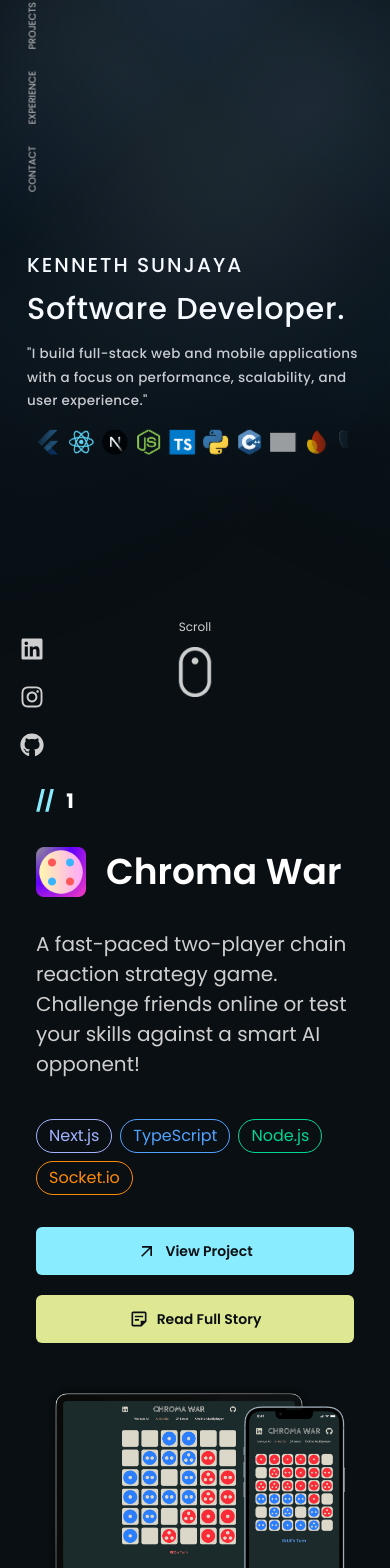
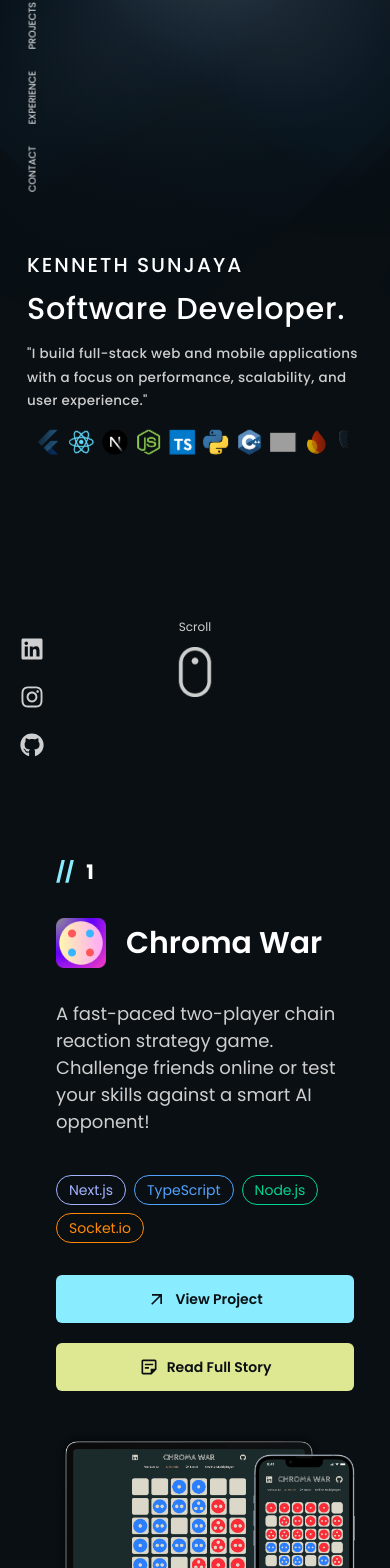
Before and after one commit to kensunjaya/portofolio-web, a Next.js app: page / in a window 390 px wide. Shown: the part 67-1635 px from the top of the page. Built offline with nearby package versions, Linux system fonts and the light colour scheme; grey boxes are pictures that could not be loaded.

Commit message:
Refactor Spotlight component to adjust height based on breakpoint; update related components for consistency

```diff
--- a/src/app/page.tsx
+++ b/src/app/page.tsx
@@ -31,7 +31,7 @@ function Home() {
 
   return (
     <main className="w-full min-h-screen overflow-hidden">
-      <Spotlight />
+      <Spotlight height={breakpoint == 'xs' ? 850 : breakpoint == 'md' ? 1000 : breakpoint == 'lg' ? 1200 : 1380} />
       <SocialMediaLinks />
       <ViewCVButton />
       <SideBar />
--- a/src/app/projects/chroma-war/page.tsx
+++ b/src/app/projects/chroma-war/page.tsx
@@ -13,10 +13,10 @@ import { useTailwindBreakpoint } from "@/components/hooks/breakpoint";
 
 export default function ChromaWar() {
   const navigator = useRouter();
-  const { orientation } = useTailwindBreakpoint();
+  const { breakpoint, orientation } = useTailwindBreakpoint();
   return (
     <div className="flex flex-col items-center w-full h-fit py-25 font-light">
-      <Spotlight />
+      <Spotlight height={breakpoint == 'xs' ? 850 : breakpoint == 'sm' ? 900 : breakpoint == 'md' ? 1000 : breakpoint == 'lg' ? 1200 : 1380} />
       <SideBar />
       <motion.div
         className="sm:w-fit p-5 lg:w-[850px]"
--- a/src/app/projects/next-sudoku/page.tsx
+++ b/src/app/projects/next-sudoku/page.tsx
@@ -13,10 +13,10 @@ import { useTailwindBreakpoint } from "@/components/hooks/breakpoint";
 
 export default function NextSudoku() {
   const navigator = useRouter();
-  const { orientation } = useTailwindBreakpoint();
+  const { breakpoint, orientation } = useTailwindBreakpoint();
   return (
     <div className="flex flex-col items-center w-full h-fit py-25 font-light">
-      <Spotlight />
+      <Spotlight height={breakpoint == 'xs' ? 850 : breakpoint == 'sm' ? 900 : breakpoint == 'md' ? 1000 : breakpoint == 'lg' ? 1200 : 1380} />
       <SideBar />
       <motion.div
         className="sm:w-fit p-5 lg:w-[850px]"
--- a/src/app/projects/seatudy/page.tsx
+++ b/src/app/projects/seatudy/page.tsx
@@ -13,11 +13,11 @@ import { useTailwindBreakpoint } from "@/components/hooks/breakpoint";
 
 export default function Seatudy() {
   const navigator = useRouter();
-  const { orientation } = useTailwindBreakpoint();
+  const { breakpoint, orientation } = useTailwindBreakpoint();
 
   return (
     <div className="flex flex-col items-center w-full h-fit py-25 font-light">
-      <Spotlight />
+      <Spotlight height={breakpoint == 'xs' ? 850 : breakpoint == 'sm' ? 900 : breakpoint == 'md' ? 1000 : breakpoint == 'lg' ? 1200 : 1380} />
       <SideBar />
       <motion.div
         className="sm:w-fit p-5 lg:w-[850px]"
--- a/src/components/experience.tsx
+++ b/src/components/experience.tsx
@@ -72,6 +72,10 @@ export const Experience = () => {
           const idx = Number((best!.target as HTMLElement).dataset.index);
           if (idx !== activeIndex) { // only update if it's actually different
             setActiveIndex(idx);
+            // const card = document.getElementById(`experience-card-${idx}`);
+            // if (card) {
+            //   card.scrollIntoView({ behavior: "smooth", block: "center" });
+            // }
           }
         }
       },
@@ -91,31 +95,31 @@ export const Experience = () => {
   }, [cards]);
 
   return (
-    <div className="flex flex-col min-h-screen items-center justify-center gap-5 md:gap-10 xl:gap-20 font-primary">
+    <div className="flex flex-col min-h-screen items-center justify-center gap-2 md:gap-10 xl:gap-20 font-primary [@media(max-width:400px)]:portrait:pl-10 [@media(max-width:400px)]:portrait:pr-5">
       <div className="text-2xl md:text-3xl lg:text-4xl font-semibold">Experience & Awards</div>
       <div className={`flex items-center justify-center gap-5 xl:gap-15 landscape:flex-row portrait:flex-col`} id="experience">
         <div
           ref={scrollerRef}
           className={`
-            flex flex-col portrait:pl-4
+            flex flex-col [@media(min-width:400px)]:portrait:pl-10
             overflow-y-auto
             max-h-[27rem]
             pr-2
             snap-y snap-mandatory
             fade-mask
-            scrollbar-hidden
           `}>
           {cards.map((c, i) => (
             <div
               key={i}
               data-card
               data-index={i}
+              id={`experience-card-${i}`}
               className={`
                 flex
                 snap-center
                 transition-opacity duration-300
                 will-change-[opacity,transform]
-                ${i === 0 ? "pt-[1.5vh]" : i === cards.length - 1 ? "pb-[1.5vh]" : "py-5 lg:py-8 xl:py-10"}
+                ${i === 0 ? "pt-[0vh]" : i === cards.length - 1 ? "pb-[1.5vh]" : "py-5 lg:py-8 xl:py-10"}
                 items-center
               `}
               style={{ opacity: activeIndex === i ? 1 : 0.3 }}
--- a/src/components/project.tsx
+++ b/src/components/project.tsx
@@ -29,7 +29,7 @@ export const Project = ({ title, description, imageUrl, link, number, breakpoint
       initial={{ opacity: 0, x: number % 2 === 0 ? 50 : -50 }}
       animate={{ opacity: 1, x: 0 }}
       transition={{ duration: 0.6, ease: "easeOut" }}
-      className="h-screen" id={`project${number}`}
+      className="h-screen portrait:my-15 [@media(max-width:400px)]:portrait:pl-10 [@media(max-width:400px)]:portrait:pr-5" id={`project${number}`}
     >
       <div className={`flex landscape:flex-row portrait:flex-col items-center justify-center h-full landscape:gap-5 portrait:gap-10`}>
         <div className="flex-col space-y-8 max-w-[350px] xl:max-w-[550px] portrait:px-4">
@@ -39,10 +39,10 @@ export const Project = ({ title, description, imageUrl, link, number, breakpoint
           </div>
           <div className="flex gap-5 items-center">
             <Image src={logo} alt={title} width={50} height={50} />
-            <TextRandomizerEffect className="portrait:text-4xl landscape:text-5xl font-semibold whitespace-nowrap" words={title} placeholder={true} />
+            <TextRandomizerEffect className="portrait:text-3xl landscape:text-5xl font-semibold whitespace-nowrap" words={title} placeholder={true} />
           </div>
-          <span className="text-xl xl:text-2xl text-cfgray leading-[1.5]">{description}</span>
-            <div className="flex flex-row flex-wrap gap-2 mt-10">
+          <span className="text-lg md:text-xl xl:text-2xl text-cfgray leading-[1.5]">{description}</span>
+          <div className="flex flex-row flex-wrap gap-2 mt-10 text-sm md:text-md lg:text-lg">
             {techstacks.map((tech) => (
               <div
                 key={tech}
@@ -51,7 +51,7 @@ export const Project = ({ title, description, imageUrl, link, number, breakpoint
                 {tech}
               </div>
             ))}
-            </div>
+          </div>
           <div className="flex portrait:flex-col">
             <CustomButton onClick={() => handleOpenUrl(link)} className="portrait:w-full">
               <div className="flex items-center justify-center gap-2 font-semibold">
--- a/src/components/sidebar.tsx
+++ b/src/components/sidebar.tsx
@@ -9,7 +9,7 @@ export const SideBar = () => {
   const pathname = usePathname();
   return (
     <nav className="fixed top-5 text-cfgray md:top-10 left-0 md:left-5 lg:left-10 h-0 w-16 bg-transparent flex flex-col items-center justify-between z-[999] scale-60 md:scale-100">
-      <div className="flex flex-col items-center space-y-45 sm:space-y-50 md:space-y-55">
+      <div className="flex flex-col items-center space-y-45 sm:space-y-50">
         <Image
           src="/logo.svg"
           alt="Logo"
@@ -24,7 +24,7 @@ export const SideBar = () => {
           style={{ cursor: "pointer" }}
         />
         {(((orientation === "landscape") || (orientation === "portrait" && pathname !== "/send-message")) && !(orientation === "portrait" && project_pathnames.includes(pathname))) && (
-          <div className="rotate-270 space-x-5 sm:space-x-8 md:space-x-10">
+          <div className="rotate-270 space-x-5">
             {[
               { label: "CONTACT", id: "#contact" },
               { label: "EXPERIENCE", id: "#experience" },
@@ -42,7 +42,7 @@ export const SideBar = () => {
                   handleScrollTo(id);
                 }}
               >
-                <span className="relative z-10 group-hover:text-secondary transition-colors duration-300">
+                <span className="relative text-white z-10 group-hover:text-secondary transition-colors duration-300">
                   {label}
                 </span>
               </a>
--- a/src/components/ui/curriculum-vitae.tsx
+++ b/src/components/ui/curriculum-vitae.tsx
@@ -9,7 +9,7 @@ export const ViewCVButton = () => {
         nofill
         className="font-normal"
       >
-        <div className="flex items-center justify-center gap-2">
+        <div className="flex items-center justify-center gap-2 hover:scale-105 transition-transform duration-200">
           <MdOutlineOpenInNew />
           <span>Download CV</span>
         </div>
--- a/src/components/ui/experience-card.tsx
+++ b/src/components/ui/experience-card.tsx
@@ -31,7 +31,7 @@ export const ExperienceCard = ({
         </div>
       </div>
 
-      <div className="flex flex-col gap-6 max-w-[20rem] lg:max-w-[30rem] xl:max-w-[35rem]">
+      <div className="flex flex-col gap-3 lg:gap-6 max-w-[20rem] lg:max-w-[30rem] xl:max-w-[35rem] pr-5">
         <div className="text-lg md:text-xl lg:text-2xl xl:text-3xl font-semibold">{title}</div>
         <p className="text-sm sm:text-md md:text-lg xl:text-xl text-cfgray leading-relaxed">{description}</p>
       </div>
--- a/src/components/ui/spotlight.tsx
+++ b/src/components/ui/spotlight.tsx
@@ -15,9 +15,9 @@ type SpotlightProps = {
 };
 
 export const Spotlight = ({
-  gradientFirst = "radial-gradient(68.54% 68.72% at 55.02% 31.46%, hsla(210, 100%, 85%, .08) 0, hsla(210, 100%, 55%, .02) 50%, hsla(210, 100%, 45%, 0) 80%)",
-  gradientSecond = "radial-gradient(50% 50% at 50% 50%, hsla(210, 100%, 85%, .06) 0, hsla(210, 100%, 55%, .02) 80%, transparent 100%)",
-  gradientThird = "radial-gradient(50% 50% at 50% 50%, hsla(210, 100%, 85%, .04) 0, hsla(210, 100%, 45%, .02) 80%, transparent 100%)",
+  gradientFirst = "radial-gradient(68.54% 68.72% at 60.02% 31.46%, hsla(210, 100%, 85%, .08) 0, hsla(210, 100%, 55%, .02) 50%, hsla(210, 100%, 45%, 0) 80%)",
+  gradientSecond = "radial-gradient(50% 50% at 50% 60%, hsla(210, 100%, 85%, .06) 0, hsla(210, 100%, 55%, .02) 80%, transparent 100%)",
+  gradientThird = "radial-gradient(50% 50% at 50% 60%, hsla(210, 100%, 85%, .04) 0, hsla(210, 100%, 45%, .02) 80%, transparent 100%)",
   translateY = -350,
   width = 560,
   height = 1380,
```
Also changed, not shown: src/components/contact.tsx (+5 -4 lines).
